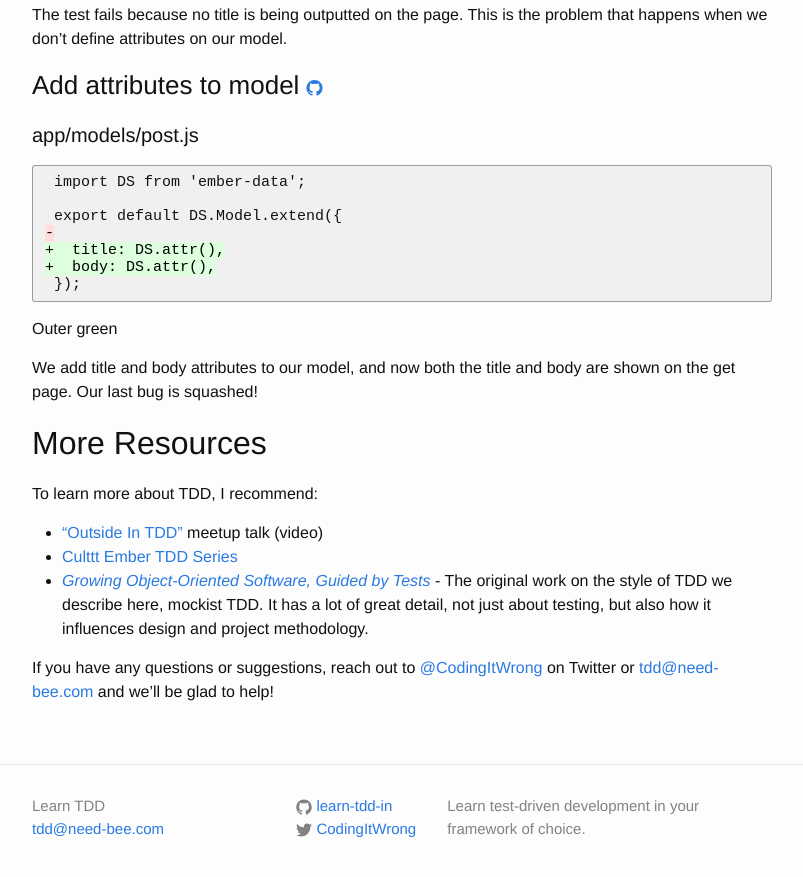
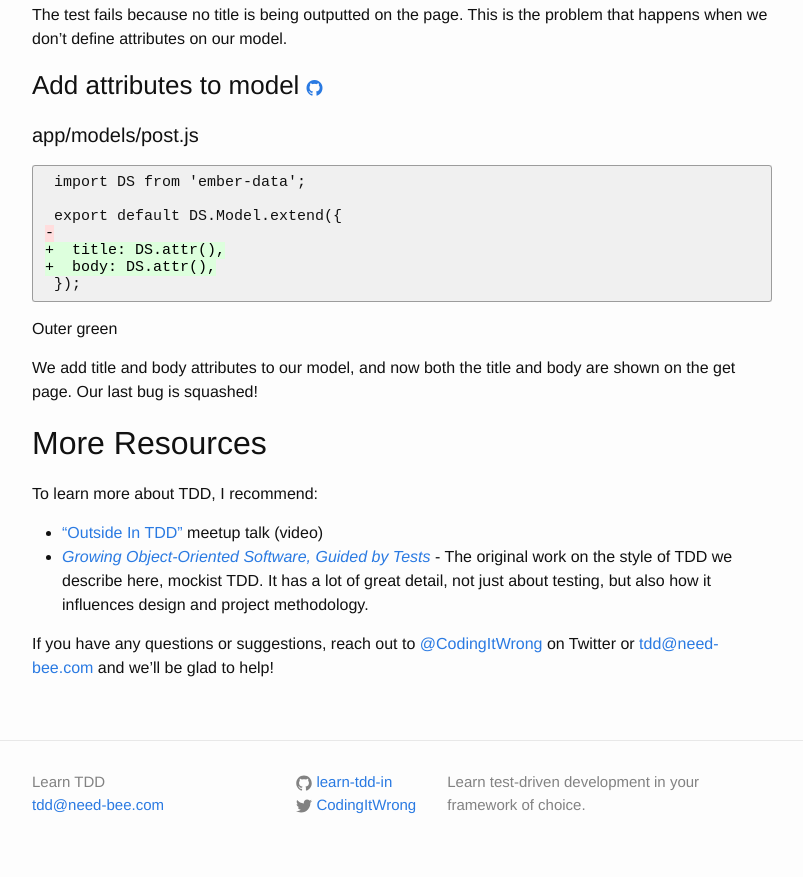
Before and after one commit to learn-tdd-in/learntdd.in, a Jekyll site: the page built from ember/index.md, in a window 1280 px wide and 900 px high, scrolled down 13211 px. Shown: the top 877 px of the window, without its empty margins (238-1041 px from the left). Built offline with Jekyll 4.4.1, drawn with Linux system fonts in a browser that asks for light colours.

Commit message:
Remove old Ember TDD link

```diff
--- a/ember/index.md
+++ b/ember/index.md
@@ -15,7 +15,6 @@ The feature we'll build is the age-old tutorial feature: creating a blog post.
 To learn more about TDD, I recommend:
 
 * ["Outside In TDD"](https://vimeo.com/146953048) meetup talk (video)
-* [Culttt Ember TDD Series](http://culttt.com/2015/06/15/creating-a-new-ember-project/)
 {% include tutorial-goos.md %}
 
 {% include tutorial-contact.md %}
```
